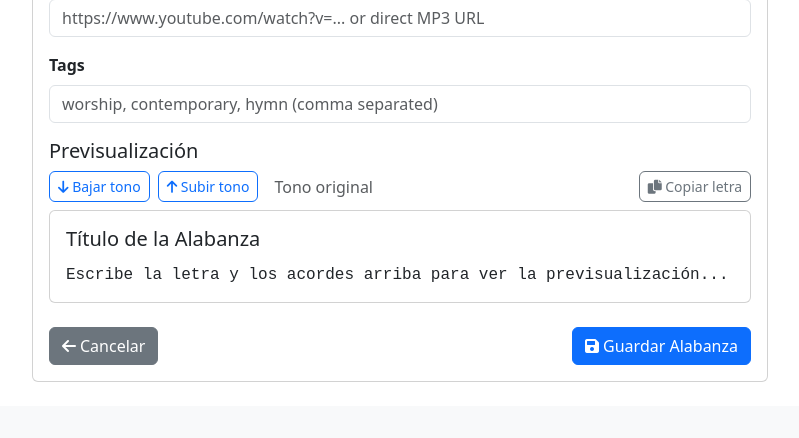
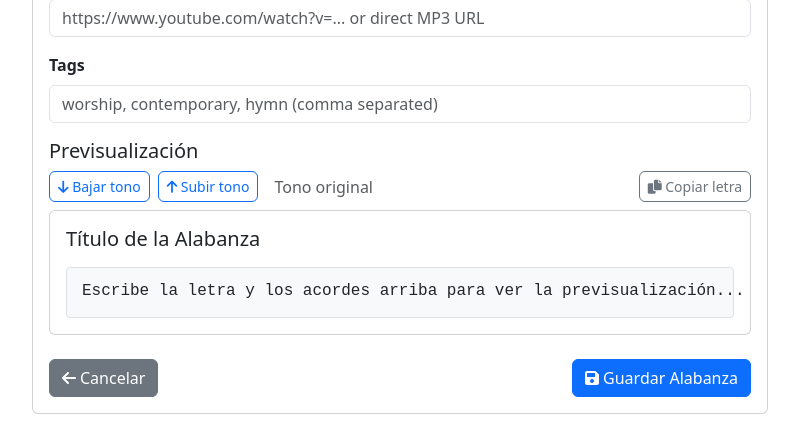
Before and after one commit to NelsonAGM/CifradosPraiseMelody, a Flask app: page /add in a window 1280 px wide. Shown: the part 810-1248 px from the top of the page, without its empty margins (240-1039 px from the left). Before the commit the page ends 1192 px from the top, so only its background shows below. Run offline with Flask 3, Linux system fonts and the light colour scheme; the visitor is signed in with stand-in values (Sample User, id 1).

```diff
--- a/static/css/style.css
+++ b/static/css/style.css
@@ -95,12 +95,12 @@ body.dark-mode .song-card:hover {
   font-family: 'Courier new', 'Monaco', 'Menlo', monospace;
   font-size: 16px;
   line-height: 1.2;
-  /* background-color: #f8f9fa; */
-  /* border: 1px solid #dee2e6; */
-  padding: 0;
-  border-radius: 0;
+  background-color: #f8f9fa;
+  padding: 15px;
+  border: 1px solid #dee2e6;
+  border-radius: 4px;
   white-space: pre;
-  overflow: visible;
+  overflow: visible; /* elimina scrolls */
   word-break: break-word;
 }
 
@@ -130,12 +130,9 @@ body.dark-mode .song-lyrics {
 }
 
 .chord {
-    color: var(--chord-color);
+    color: peru;
     font-weight: bold;
     font-family: monospace;
-    font-size: 0.9em;
-    margin: 0 1px;
-    display: inline;
 }
 
 .chord-text-line {
@@ -212,7 +209,7 @@ body.dark-mode .chord-above {
 }
 
 /* Legacy chord styles for inline chords */
-/* .chord {
+.chord {
     color: var(--chord-color);
     font-weight: bold;
     background-color: var(--chord-bg);
@@ -225,7 +222,7 @@ body.dark-mode .chord-above {
     text-align: center;
     text-shadow: 0 1px 2px rgba(0, 0, 0, 0.1);
     border: 1px solid rgba(212, 165, 116, 0.3);
-} */
+}
 
 body.dark-mode .chord {
     background-color: rgba(212, 165, 116, 0.2);
```
